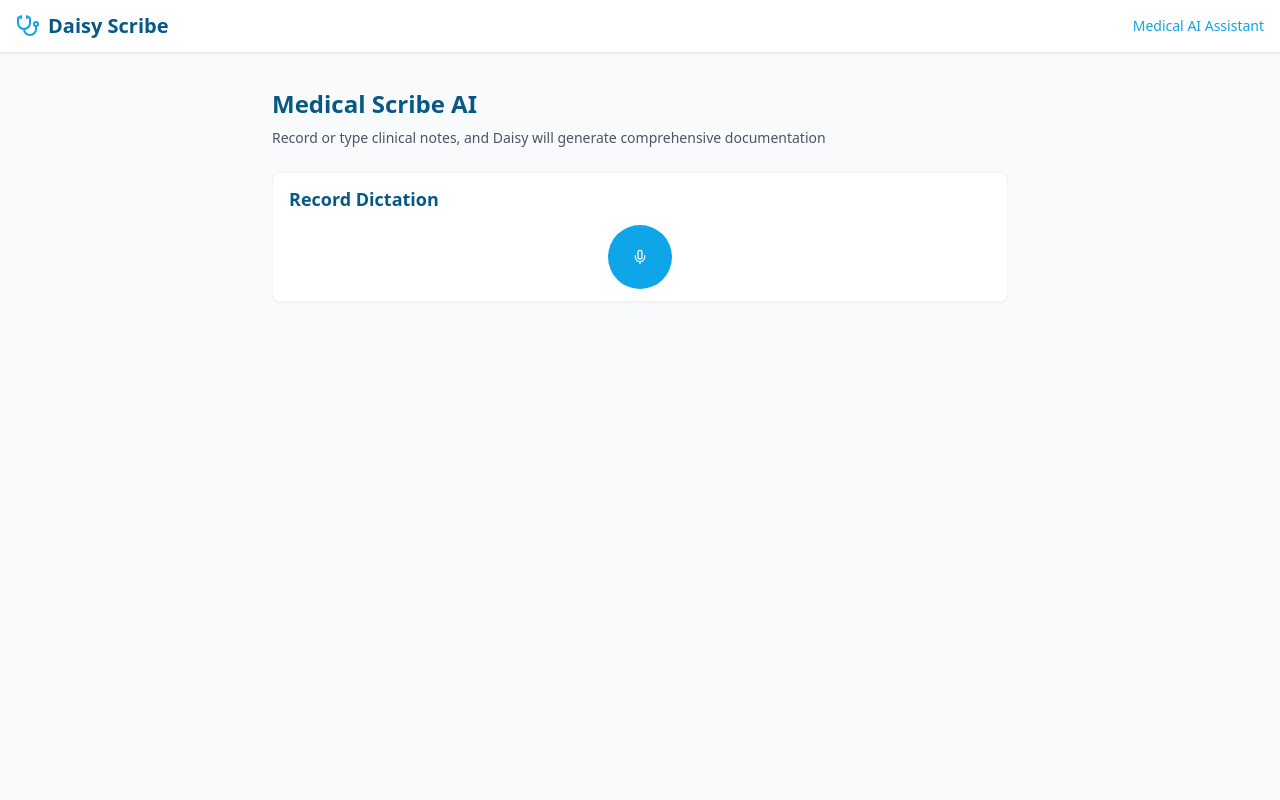
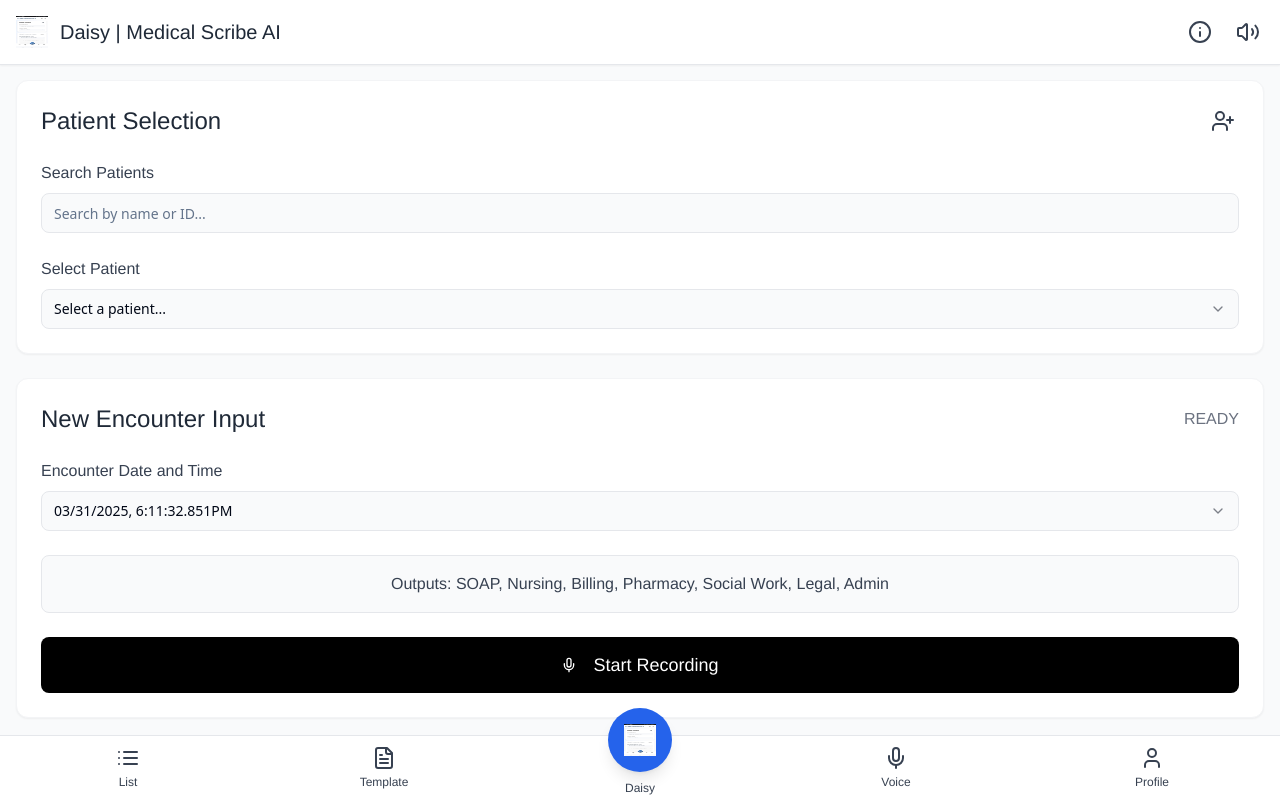
Before and after one commit to primemerchantapp/daisy-scribe-mate, a React (Vite) app: page / in a window 1280 px wide. Built offline with nearby package versions, Linux system fonts and the light colour scheme.

Commit message:
Refactor: Apply Apple-like UI to the homepage
- Implement vertical scrolling.
- Style buttons and icons with white text on a black background.
- Use Helvetica font for text.
- Apply a clean, Apple-inspired aesthetic to the homepage.
- Implement a sticky bottom navbar.

```diff
--- a/src/App.tsx
+++ b/src/App.tsx
@@ -20,6 +20,10 @@ const App = () => (
         <BrowserRouter>
           <Routes>
             <Route path="/" element={<Index />} />
+            <Route path="/list" element={<Index />} /> {/* Placeholder - will implement later */}
+            <Route path="/template" element={<Index />} /> {/* Placeholder - will implement later */}
+            <Route path="/voice" element={<Index />} /> {/* Placeholder - will implement later */}
+            <Route path="/profile" element={<Index />} /> {/* Placeholder - will implement later */}
             {/* ADD ALL CUSTOM ROUTES ABOVE THE CATCH-ALL "*" ROUTE */}
             <Route path="*" element={<NotFound />} />
           </Routes>
--- /dev/null
+++ b/src/components/BottomNavbar.tsx
@@ -0,0 +1,47 @@
+
+import React from 'react';
+import { List, FileText, Mic, User } from 'lucide-react';
+import { Link, useLocation } from 'react-router-dom';
+
+const BottomNavbar = () => {
+  const location = useLocation();
+
+  return (
+    <div className="fixed bottom-0 left-0 right-0 bg-white border-t border-gray-200 z-10">
+      <div className="flex justify-around items-center h-16">
+        <Link to="/list" className="flex flex-col items-center justify-center w-full py-1">
+          <List size={24} className="text-gray-700" />
+          <span className="text-xs mt-1 text-gray-700 font-helvetica">List</span>
+        </Link>
+
+        <Link to="/template" className="flex flex-col items-center justify-center w-full py-1">
+          <FileText size={24} className="text-gray-700" />
+          <span className="text-xs mt-1 text-gray-700 font-helvetica">Template</span>
+        </Link>
+
+        <div className="relative w-full flex justify-center items-center">
+          <div className="absolute -top-8 bg-blue-600 p-4 rounded-full shadow-lg">
+            <img
+              src="/lovable-uploads/f8df9682-fe24-49d0-93e0-6d9187655ac9.png"
+              alt="Daisy Logo"
+              className="h-8 w-8 text-white"
+            />
+          </div>
+          <span className="text-xs mt-10 text-gray-700 font-helvetica">Daisy</span>
+        </div>
+
+        <Link to="/voice" className="flex flex-col items-center justify-center w-full py-1">
+          <Mic size={24} className="text-gray-700" />
+          <span className="text-xs mt-1 text-gray-700 font-helvetica">Voice</span>
+        </Link>
+
+        <Link to="/profile" className="flex flex-col items-center justify-center w-full py-1">
+          <User size={24} className="text-gray-700" />
+          <span className="text-xs mt-1 text-gray-700 font-helvetica">Profile</span>
+        </Link>
+      </div>
+    </div>
+  );
+};
+
+export default BottomNavbar;
--- /dev/null
+++ b/src/components/EncounterInput.tsx
@@ -0,0 +1,48 @@
+
+import React from 'react';
+import {
+  Select,
+  SelectContent,
+  SelectItem,
+  SelectTrigger,
+  SelectValue,
+} from '@/components/ui/select';
+import { Button } from '@/components/ui/button';
+import { Mic } from 'lucide-react';
+
+const EncounterInput = () => {
+  return (
+    <div className="bg-white rounded-xl shadow-sm border border-gray-100 p-6 mb-28">
+      <div className="flex justify-between items-center mb-6">
+        <h2 className="text-2xl font-medium text-gray-800 font-helvetica">New Encounter Input</h2>
+        <span className="text-gray-500 font-helvetica">READY</span>
+      </div>
+
+      <div className="space-y-6">
+        <div>
+          <p className="text-base mb-2 text-gray-700 font-helvetica">Encounter Date and Time</p>
+          <Select defaultValue="now">
+            <SelectTrigger className="w-full bg-gray-50 border border-gray-200 rounded-lg">
+              <SelectValue placeholder="Select date and time..." />
+            </SelectTrigger>
+            <SelectContent>
+              <SelectItem value="now">03/31/2025, 6:11:32.851PM</SelectItem>
+              <SelectItem value="custom">Custom Date/Time</SelectItem>
+            </SelectContent>
+          </Select>
+        </div>
+
+        <div className="bg-gray-50 border border-gray-200 rounded-lg p-4 text-center">
+          <p className="font-medium text-gray-700 font-helvetica">Outputs: <span className="font-normal">SOAP, Nursing, Billing, Pharmacy, Social Work, Legal, Admin</span></p>
+        </div>
+
+        <Button className="w-full bg-black text-white hover:bg-gray-800 font-helvetica h-14 text-lg rounded-lg font-medium">
+          <Mic className="mr-2" />
+          Start Recording
+        </Button>
+      </div>
+    </div>
+  );
+};
+
+export default EncounterInput;
--- a/src/components/Header.tsx
+++ b/src/components/Header.tsx
@@ -1,17 +1,26 @@
 
 import React from 'react';
-import { Stethoscope } from 'lucide-react';
+import { Info, Volume2 } from 'lucide-react';
 
 const Header = () => {
   return (
     <header className="fixed top-0 left-0 right-0 z-10 bg-white border-b border-gray-200 shadow-sm">
-      <div className="container mx-auto px-4 py-3 flex items-center justify-between">
+      <div className="container mx-auto px-4 py-4 flex items-center justify-between">
         <div className="flex items-center">
-          <Stethoscope className="h-6 w-6 text-medical-primary mr-2" />
-          <h1 className="text-xl font-bold text-medical-dark">Daisy Scribe</h1>
+          <img
+            src="/lovable-uploads/f8df9682-fe24-49d0-93e0-6d9187655ac9.png"
+            alt="Daisy Logo"
+            className="h-8 w-8 mr-3"
+          />
+          <h1 className="text-xl font-medium text-gray-800 font-helvetica">Daisy | Medical Scribe AI</h1>
         </div>
-        <div className="text-sm font-medium text-medical-primary">
-          Medical AI Assistant
+        <div className="flex space-x-4">
+          <button className="text-gray-700 p-1 rounded-full hover:bg-gray-100">
+            <Info size={24} />
+          </button>
+          <button className="text-gray-700 p-1 rounded-full hover:bg-gray-100">
+            <Volume2 size={24} />
+          </button>
         </div>
       </div>
     </header>
--- /dev/null
+++ b/src/components/PatientSelection.tsx
@@ -0,0 +1,51 @@
+
+import React from 'react';
+import { Input } from '@/components/ui/input';
+import {
+  Select,
+  SelectContent,
+  SelectItem,
+  SelectTrigger,
+  SelectValue,
+} from '@/components/ui/select';
+import { UserPlus } from 'lucide-react';
+
+const PatientSelection = () => {
+  return (
+    <div className="bg-white rounded-xl shadow-sm border border-gray-100 p-6 mb-6">
+      <div className="flex justify-between items-center mb-6">
+        <h2 className="text-2xl font-medium text-gray-800 font-helvetica">Patient Selection</h2>
+        <button className="text-gray-700 p-1 rounded-full hover:bg-gray-100">
+          <UserPlus size={24} />
+        </button>
+      </div>
+
+      <div className="space-y-6">
+        <div>
+          <p className="text-base mb-2 text-gray-700 font-helvetica">Search Patients</p>
+          <Input
+            type="text"
+            placeholder="Search by name or ID..."
+            className="w-full bg-gray-50 border border-gray-200 rounded-lg"
+          />
+        </div>
+
+        <div>
+          <p className="text-base mb-2 text-gray-700 font-helvetica">Select Patient</p>
+          <Select>
+            <SelectTrigger className="w-full bg-gray-50 border border-gray-200 rounded-lg">
+              <SelectValue placeholder="Select a patient..." />
+            </SelectTrigger>
+            <SelectContent>
+              <SelectItem value="maria-santos">Maria Santos</SelectItem>
+              <SelectItem value="john-doe">John Doe</SelectItem>
+              <SelectItem value="jane-smith">Jane Smith</SelectItem>
+            </SelectContent>
+          </Select>
+        </div>
+      </div>
+    </div>
+  );
+};
+
+export default PatientSelection;
--- a/src/index.css
+++ b/src/index.css
@@ -83,15 +83,15 @@
 
   html {
     @apply antialiased;
-    touch-action: manipulation;
-    -webkit-overflow-scrolling: touch;
+    -webkit-text-size-adjust: 100%;
   }
 
   body {
     @apply bg-background text-foreground;
     -webkit-text-size-adjust: 100%;
     -webkit-tap-highlight-color: transparent;
-    overscroll-behavior: none;
+    overflow-y: auto;
+    overflow-x: hidden;
   }
 }
 
@@ -108,10 +108,3 @@
     @apply text-base font-medium text-medical-primary mb-1;
   }
 }
-
-/* Disable zoom on iOS devices */
-@media screen and (max-width: 1024px) {
-  meta[name="viewport"] {
-    content: width=device-width, initial-scale=1, maximum-scale=1, user-scalable=no;
-  }
-}
--- a/src/pages/Index.tsx
+++ b/src/pages/Index.tsx
@@ -1,96 +1,23 @@
 
-import React, { useState, useEffect } from 'react';
+import React from 'react';
 import Header from '@/components/Header';
-import AudioRecorder from '@/components/AudioRecorder';
-import TranscriptDisplay from '@/components/TranscriptDisplay';
-import ScribeOutput from '@/components/ScribeOutput';
-import LoadingIndicator from '@/components/LoadingIndicator';
-import { generateDocumentation } from '@/services/GeminiService';
-import { saveDocumentation } from '@/services/SupabaseClient';
-import { toast } from 'sonner';
+import BottomNavbar from '@/components/BottomNavbar';
+import PatientSelection from '@/components/PatientSelection';
+import EncounterInput from '@/components/EncounterInput';
 
 const Index = () => {
-  const [transcript, setTranscript] = useState('');
-  const [documentation, setDocumentation] = useState('');
-  const [isProcessing, setIsProcessing] = useState(false);
-
-  // This function would be triggered when Deepgram finishes transcribing
-  const handleTranscriptionComplete = (transcriptionText: string) => {
-    setTranscript(transcriptionText);
-  };
-
-  // This function processes the transcript with Gemini to generate documentation
-  const handleGenerateDocumentation = async (text: string) => {
-    setIsProcessing(true);
-
-    try {
-      const generatedHtml = await generateDocumentation(text);
-      setDocumentation(generatedHtml);
-
-      // Extract patient name from transcript for demo purposes
-      const patientNameMatch = text.match(/Patient,\s+([^.]+)/);
-      const patientName = patientNameMatch ? patientNameMatch[1].trim() : 'Unknown Patient';
-
-      // Save to Supabase (in a real app)
-      await saveDocumentation(patientName, text, generatedHtml);
-
-    } catch (error) {
-      console.error('Error generating documentation:', error);
-      toast.error('Failed to generate documentation');
-    } finally {
-      setIsProcessing(false);
-    }
-  };
-
-  // Add meta tag to prevent zooming on mobile
-  useEffect(() => {
-    const metaViewport = document.createElement('meta');
-    metaViewport.name = 'viewport';
-    metaViewport.content = 'width=device-width, initial-scale=1, maximum-scale=1, user-scalable=no';
-    document.head.appendChild(metaViewport);
-
-    return () => {
-      document.head.removeChild(metaViewport);
-    };
-  }, []);
-
   return (
     <div className="min-h-screen bg-gray-50">
       <Header />
 
-      <main className="container max-w-3xl mx-auto pt-16 pb-8 px-4">
-        <div className="my-6">
-          <h1 className="text-2xl font-bold text-medical-dark mb-2">Medical Scribe AI</h1>
-          <p className="text-gray-600 text-sm">
-            Record or type clinical notes, and Daisy will generate comprehensive documentation
-          </p>
-        </div>
-
-        <div className="space-y-4">
-          {/* Audio recorder component */}
-          <AudioRecorder
-            onTranscriptionComplete={handleTranscriptionComplete}
-            isProcessing={isProcessing}
-          />
-
-          {/* Display transcript after audio is processed */}
-          {transcript && (
-            <TranscriptDisplay
-              transcript={transcript}
-              onSubmit={handleGenerateDocumentation}
-              isProcessing={isProcessing}
-            />
-          )}
-
-          {/* Show loading indicator while processing */}
-          {isProcessing && <LoadingIndicator />}
-
-          {/* Display generated documentation */}
-          {documentation && !isProcessing && (
-            <ScribeOutput htmlContent={documentation} />
-          )}
+      <main className="container mx-auto pt-20 pb-8 px-4 overflow-y-auto">
+        <div className="space-y-6">
+          <PatientSelection />
+          <EncounterInput />
         </div>
       </main>
+
+      <BottomNavbar />
     </div>
   );
 };
--- a/tailwind.config.ts
+++ b/tailwind.config.ts
@@ -22,6 +22,9 @@ export default {
 			}
 		},
 		extend: {
+			fontFamily: {
+				'helvetica': ['Helvetica Neue', 'Helvetica', 'Arial', 'sans-serif'],
+			},
 			colors: {
 				border: 'hsl(var(--border))',
 				input: 'hsl(var(--input))',
```
Also changed, not shown: public/lovable-uploads/f8df9682-fe24-49d0-93e0-6d9187655ac9.png (added).
